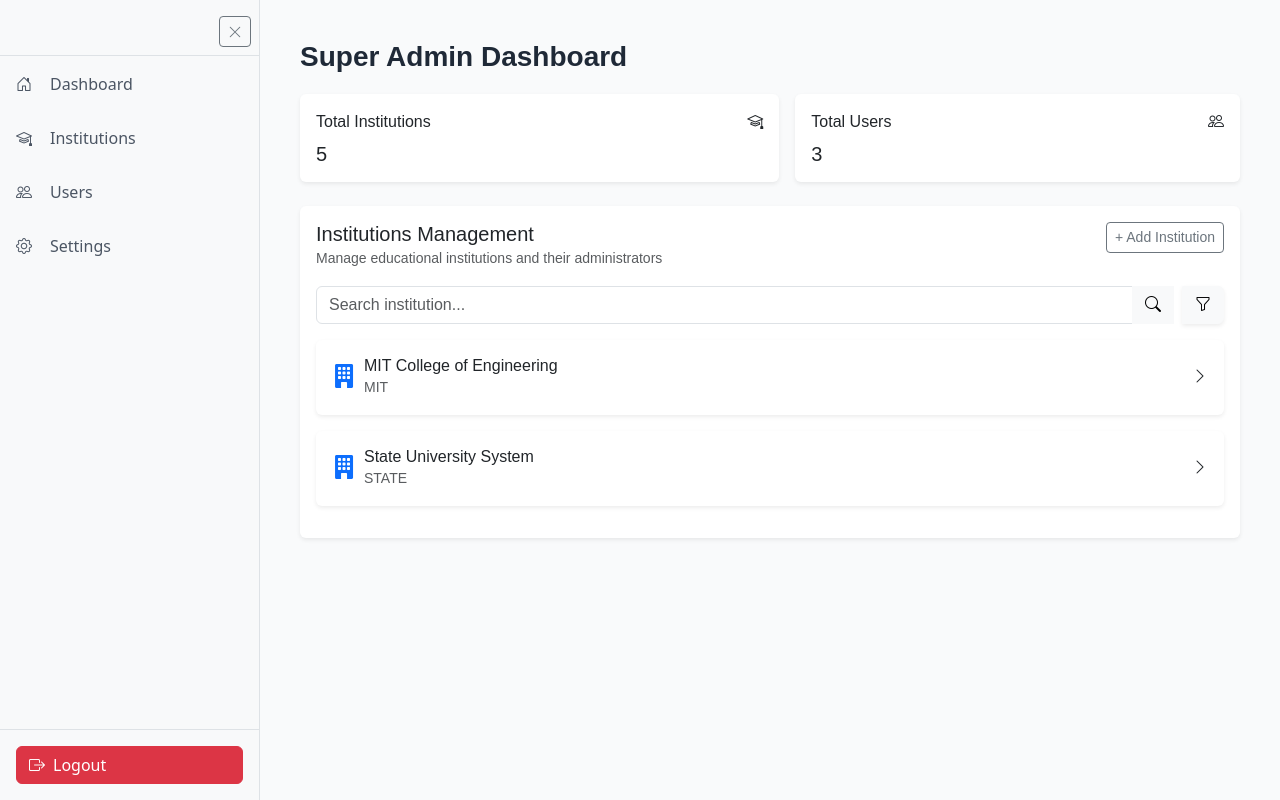
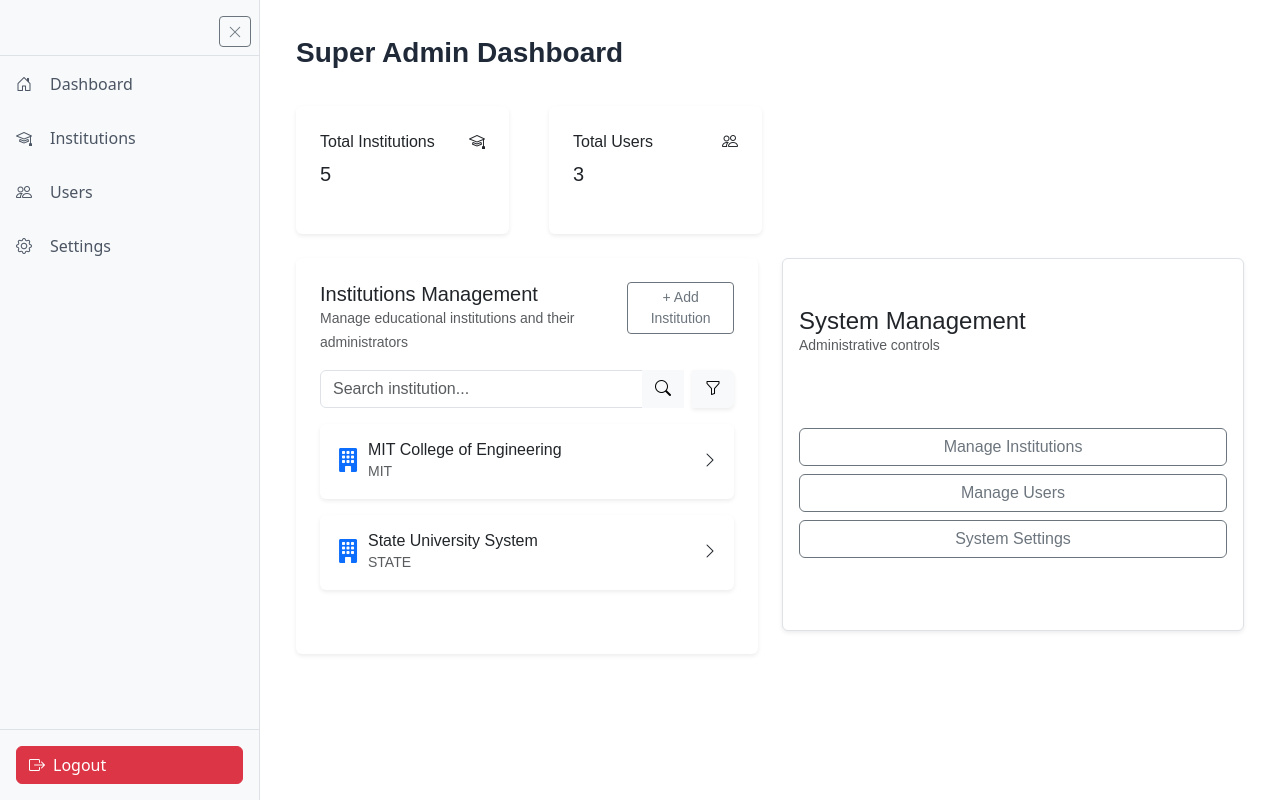
Before and after one commit to preamsaarcsmtai-ai/CAP_Project, an Angular app in the folder Frontend/: page /superadmin in a window 1280 px wide. Before the commit this address led to /. Built offline with nearby package versions, Linux system fonts and the light colour scheme.

Commit message:
admin page & layout

```diff
--- a/Frontend/src/app/app.html
+++ b/Frontend/src/app/app.html
@@ -1,11 +1,3 @@
-<div class="layout">
-  <!-- Sidebar -->
-  <app-sidebar class="sidebar-container"></app-sidebar>
 
-  <!-- Page Content -->
-  <main class="content-container">
-    <app-superadmin></app-superadmin>
-  </main>
-</div>
 
 <router-outlet />
--- a/Frontend/src/app/app.routes.ts
+++ b/Frontend/src/app/app.routes.ts
@@ -1,3 +1,15 @@
 import { Routes } from '@angular/router';
+import { Layout } from './layout/layout';
+import { Superadmin } from './superadmin/superadmin';
 
-export const routes: Routes = [];
+
+export const routes: Routes = [
+      {
+    path: '',
+    component: Layout,
+    children: [
+      { path: 'superadmin', component: Superadmin },
+      { path: '', redirectTo: 'superadmin', pathMatch: 'full' }
+    ]
+  }
+];
--- a/Frontend/src/app/app.ts
+++ b/Frontend/src/app/app.ts
@@ -1,12 +1,10 @@
 import { Component, signal } from '@angular/core';
 import { RouterOutlet } from '@angular/router';
-import { Superadmin } from './superadmin/superadmin';
-import { Sidebar } from './sidebar/sidebar';
 
 @Component({
   selector: 'app-root',
     standalone: true,
-  imports: [RouterOutlet,Superadmin,Sidebar],
+  imports: [RouterOutlet],
   templateUrl: './app.html',
   styleUrl: './app.css'
 })
--- /dev/null
+++ b/Frontend/src/app/layout/layout.html
@@ -0,0 +1,9 @@
+<div class="layout d-flex">
+  <!-- Sidebar -->
+  <app-sidebar class="sidebar-container"></app-sidebar>
+
+  <!-- Page Content -->
+  <main class="content-container flex-grow-1 p-3">
+    <router-outlet></router-outlet>
+  </main>
+</div>
--- /dev/null
+++ b/Frontend/src/app/layout/layout.ts
@@ -0,0 +1,14 @@
+import { Component } from '@angular/core';
+import { Sidebar } from '../sidebar/sidebar';
+import { RouterOutlet } from '@angular/router';
+
+@Component({
+  selector: 'app-layout',
+  standalone:true,
+  imports: [Sidebar,RouterOutlet],
+  templateUrl: './layout.html',
+  styleUrl: './layout.css'
+})
+export class Layout {
+
+}
--- a/Frontend/src/app/superadmin/superadmin.css
+++ b/Frontend/src/app/superadmin/superadmin.css
@@ -21,7 +21,6 @@
 .stat-card {
   background: #fff;
   border-radius: 12px;
-  padding: 20px;
   box-shadow: 0 2px 6px rgba(0, 0, 0, 0.08);
   transition: transform 0.25s ease, box-shadow 0.25s ease;
 }
--- a/Frontend/src/app/superadmin/superadmin.html
+++ b/Frontend/src/app/superadmin/superadmin.html
@@ -2,16 +2,20 @@
   <h1>Super Admin Dashboard</h1>
 
   <!-- Stats -->
+  <div class="row">
     <div class="stats d-flex gap-3 mt-3">
-    <div class="stat-card flex-fill p-3 shadow-sm rounded">
+      <div class="col-md-3">
+        <div class="stat-card  flex-fill p-4 pb-5 me-4 shadow-sm rounded">
           <div class="d-flex justify-content-between align-items-center">
             <h6>Total Institutions</h6>
             <i class="bi bi-mortarboard"></i>
           </div>
           <h5 class="mt-2">5</h5>
         </div>
+      </div>
 
-    <div class="stat-card flex-fill p-3 shadow-sm rounded">
+      <div class="col-md-3">
+        <div class="stat-card flex-fill p-4 pb-5 me-4 shadow-sm rounded">
           <div class="d-flex justify-content-between align-items-center">
             <h6>Total Users</h6>
             <i class="bi bi-people"></i>
@@ -19,9 +23,13 @@
           <h5 class="mt-2">3</h5>
         </div>
       </div>
+    </div>
+  </div>
 
+  <div class="row">
+    <div class="col-md-6">
       <!-- Institutions -->
-  <div class="add-institute stat-card mt-4 p-3 shadow-sm rounded">
+      <div class="add-institute stat-card mt-4 p-4 pb-5  shadow-sm rounded">
         <!-- Header -->
         <div class="d-flex justify-content-between align-items-start mb-3">
           <div>
@@ -47,10 +55,11 @@
         </div>
 
         <!-- Institution Card -->
-    <div class="institution-box mb-3" *ngFor="let inst of institutions; let i = index">
+        <div class="institution-box mb-3 " *ngFor="let inst of institutions; let i = index">
           <div class="stat-card institution-card p-3 shadow-sm rounded">
             <div class="d-flex justify-content-between align-items-center" data-bs-toggle="collapse"
-          [attr.data-bs-target]="'#' + getCollapseId(i)" aria-expanded="false" [attr.aria-controls]="getCollapseId(i)">
+              [attr.data-bs-target]="'#' + getCollapseId(i)" aria-expanded="false"
+              [attr.aria-controls]="getCollapseId(i)">
               <div class="d-flex align-items-center">
                 <i class="bi bi-building-fill fs-4 text-primary me-2"></i>
                 <div>
@@ -68,6 +77,30 @@
                   {{ branch }}
                 </li>
               </ul>
+            </div>
+          </div>
+        </div>
+      </div>
+    </div>
+    <div class="col-md-6">
+      <div class="card shadow-sm  mt-4   border rounded-lg">
+        <div class="card-body py-5">
+          <h3 class="card-title h4 mb-1">System Management</h3>
+          <p class="card-subtitle text-muted small">Administrative controls</p>
+        </div>
+        <div class="card-body  py-4 mb-5">
+          <div class="d-grid gap-2">
+            <button class="btn btn-outline-secondary w-100">
+              Manage Institutions
+            </button>
+            <button class="btn btn-outline-secondary w-100">
+              Manage Users
+            </button>
+            <button class="btn btn-outline-secondary w-100">
+              System Settings
+            </button>
+          </div>
+        </div>
       </div>
     </div>
   </div>
@@ -100,7 +133,7 @@
               </div>
 
               <!-- Address (textarea col-5) -->
-                <div class="col-md-5">
+              <div class="col-md-12">
                 <div class="mb-3">
                   <label class="form-label">Address</label>
                   <textarea [(ngModel)]="newInstitution.address" name="address" class="form-control" rows="3"
@@ -146,4 +179,3 @@
     </div>
   </div>
 </div>
-  </div>
```
Also changed, not shown: Frontend/src/app/layout/layout.css (added), 1 other file (tests, documents, lock files or other folders). Lines whose indentation alone changed are shown as unchanged.
